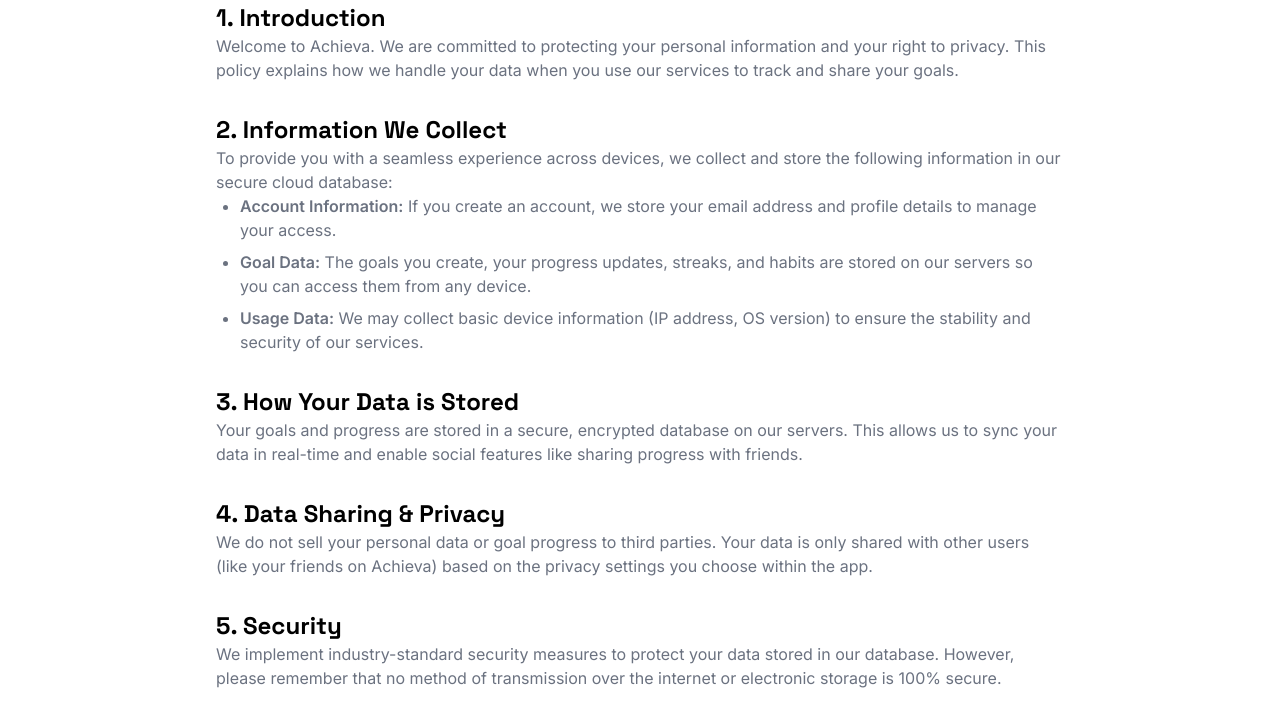
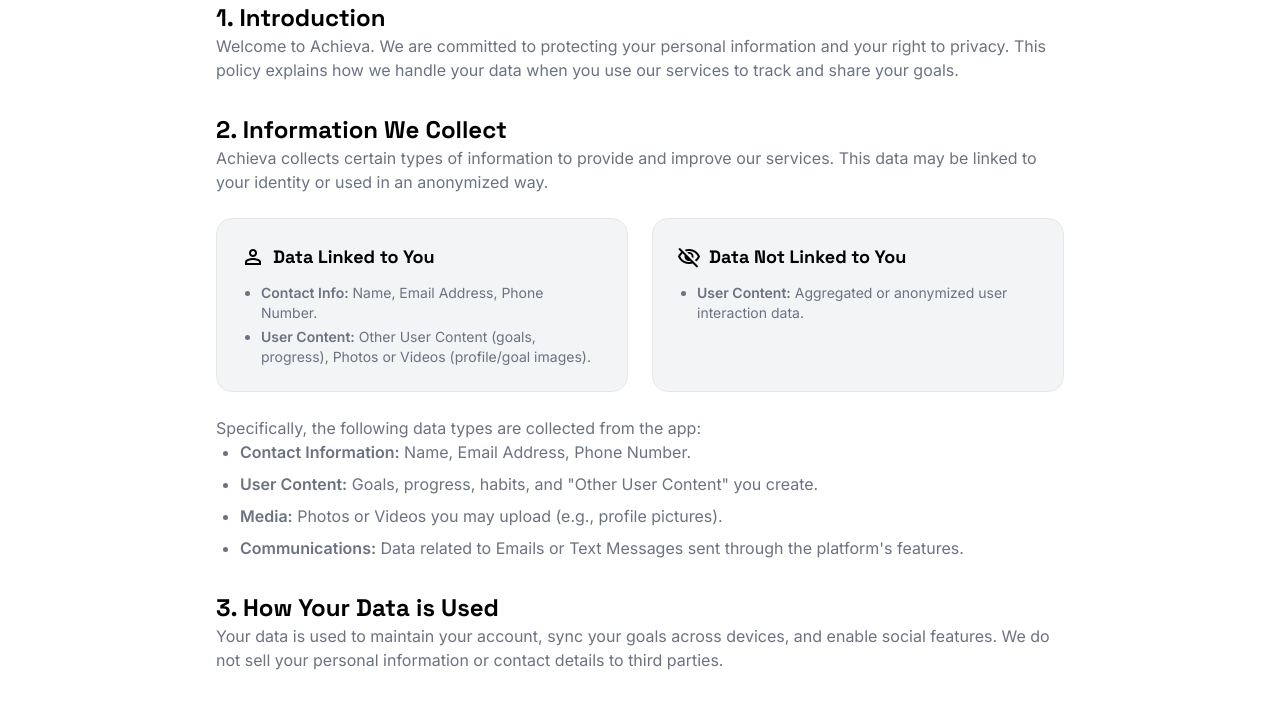
Before and after one commit to Permutationed/sali, a plain HTML site: page privacy.html in a window 1280 px wide. Shown: the part 243-944 px from the top of the page. Drawn offline with nearby package versions, Linux system fonts and the light colour scheme.

Commit message:
Update privacy policy to match App Store data collection disclosures

```diff
--- a/privacy.html
+++ b/privacy.html
@@ -73,32 +73,50 @@
 
           <section>
             <h2 class="text-2xl font-bold text-text-main dark:text-white">2. Information We Collect</h2>
-            <p>To provide you with a seamless experience across devices, we collect and store the following information in our secure cloud database:</p>
+            <p>Achieva collects certain types of information to provide and improve our services. This data may be linked to your identity or used in an anonymized way.</p>
+
+            <div class="grid grid-cols-1 md:grid-cols-2 gap-6 mt-6">
+              <div class="bg-surface-light dark:bg-white/5 p-6 rounded-2xl border border-border-color dark:border-white/10">
+                <h3 class="text-lg font-bold text-text-main dark:text-white mb-3 flex items-center gap-2">
+                  <span class="material-symbols-outlined">person</span> Data Linked to You
+                </h3>
+                <ul class="list-disc pl-5 space-y-1 text-sm">
+                  <li><strong>Contact Info:</strong> Name, Email Address, Phone Number.</li>
+                  <li><strong>User Content:</strong> Other User Content (goals, progress), Photos or Videos (profile/goal images).</li>
+                </ul>
+              </div>
+              <div class="bg-surface-light dark:bg-white/5 p-6 rounded-2xl border border-border-color dark:border-white/10">
+                <h3 class="text-lg font-bold text-text-main dark:text-white mb-3 flex items-center gap-2">
+                  <span class="material-symbols-outlined">visibility_off</span> Data Not Linked to You
+                </h3>
+                <ul class="list-disc pl-5 space-y-1 text-sm">
+                  <li><strong>User Content:</strong> Aggregated or anonymized user interaction data.</li>
+                </ul>
+              </div>
+            </div>
+
+            <p class="mt-6">Specifically, the following data types are collected from the app:</p>
             <ul class="list-disc pl-6 space-y-2">
-              <li><strong>Account Information:</strong> If you create an account, we store your email address and profile details to manage your access.</li>
-              <li><strong>Goal Data:</strong> The goals you create, your progress updates, streaks, and habits are stored on our servers so you can access them from any device.</li>
-              <li><strong>Usage Data:</strong> We may collect basic device information (IP address, OS version) to ensure the stability and security of our services.</li>
+              <li><strong>Contact Information:</strong> Name, Email Address, Phone Number.</li>
+              <li><strong>User Content:</strong> Goals, progress, habits, and "Other User Content" you create.</li>
+              <li><strong>Media:</strong> Photos or Videos you may upload (e.g., profile pictures).</li>
+              <li><strong>Communications:</strong> Data related to Emails or Text Messages sent through the platform's features.</li>
             </ul>
           </section>
 
           <section>
-            <h2 class="text-2xl font-bold text-text-main dark:text-white">3. How Your Data is Stored</h2>
-            <p>Your goals and progress are stored in a secure, encrypted database on our servers. This allows us to sync your data in real-time and enable social features like sharing progress with friends.</p>
+            <h2 class="text-2xl font-bold text-text-main dark:text-white">3. How Your Data is Used</h2>
+            <p>Your data is used to maintain your account, sync your goals across devices, and enable social features. We do not sell your personal information or contact details to third parties.</p>
           </section>
 
           <section>
-            <h2 class="text-2xl font-bold text-text-main dark:text-white">4. Data Sharing & Privacy</h2>
-            <p>We do not sell your personal data or goal progress to third parties. Your data is only shared with other users (like your friends on Achieva) based on the privacy settings you choose within the app.</p>
+            <h2 class="text-2xl font-bold text-text-main dark:text-white">4. Data Storage & Security</h2>
+            <p>All collected data is stored in our secure, encrypted database. We take industry-standard precautions to ensure the safety of your information, though no system is perfectly secure.</p>
           </section>
 
           <section>
-            <h2 class="text-2xl font-bold text-text-main dark:text-white">5. Security</h2>
-            <p>We implement industry-standard security measures to protect your data stored in our database. However, please remember that no method of transmission over the internet or electronic storage is 100% secure.</p>
-          </section>
-
-          <section>
-            <h2 class="text-2xl font-bold text-text-main dark:text-white">6. Contact Us</h2>
-            <p>If you have questions about how we store your data, please contact us at privacy@achieva.com.</p>
+            <h2 class="text-2xl font-bold text-text-main dark:text-white">5. Contact Us</h2>
+            <p>If you have questions about our data collection practices, please reach out to us at privacy@achieva.com.</p>
           </section>
         </div>
       </main>
```
